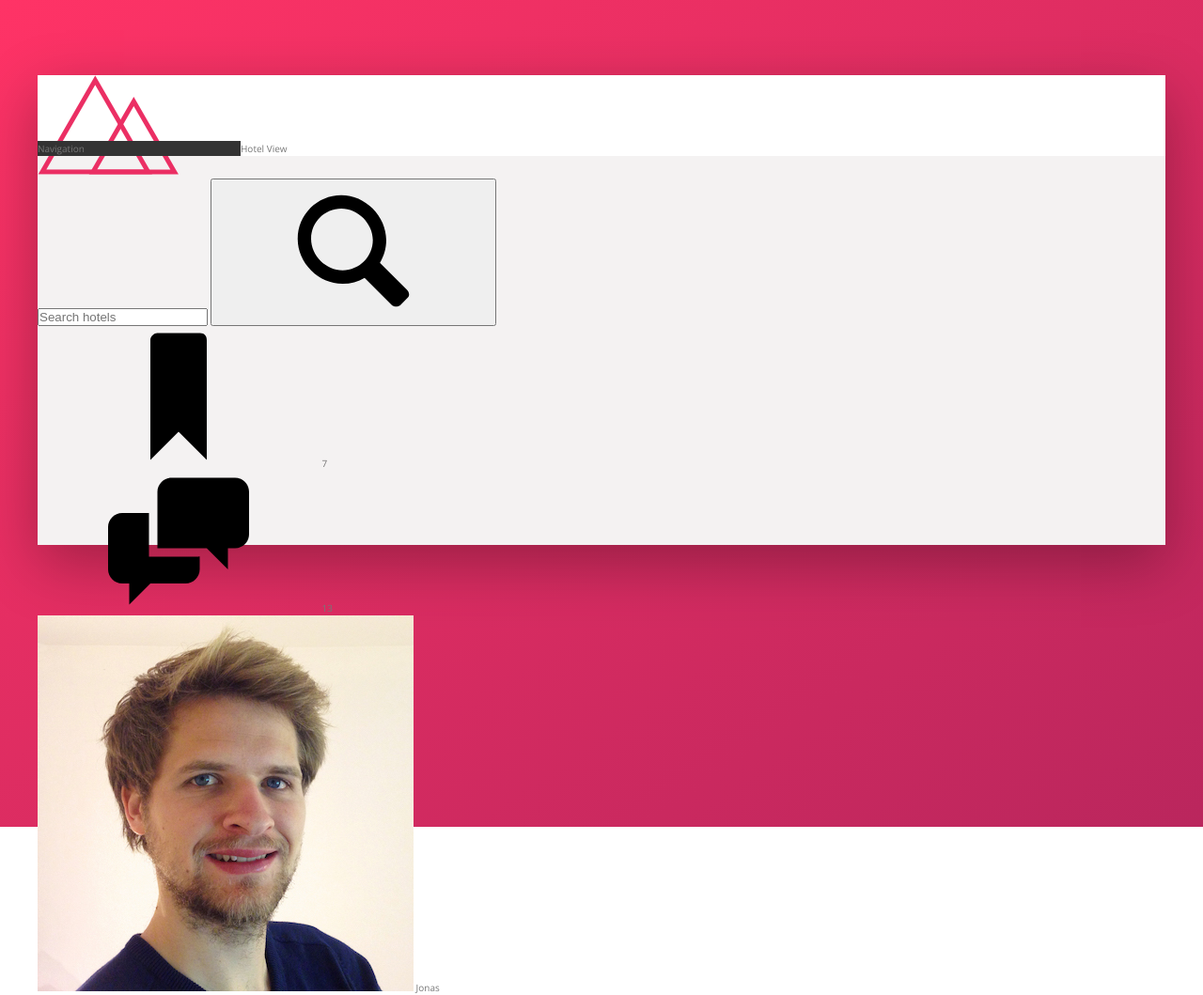
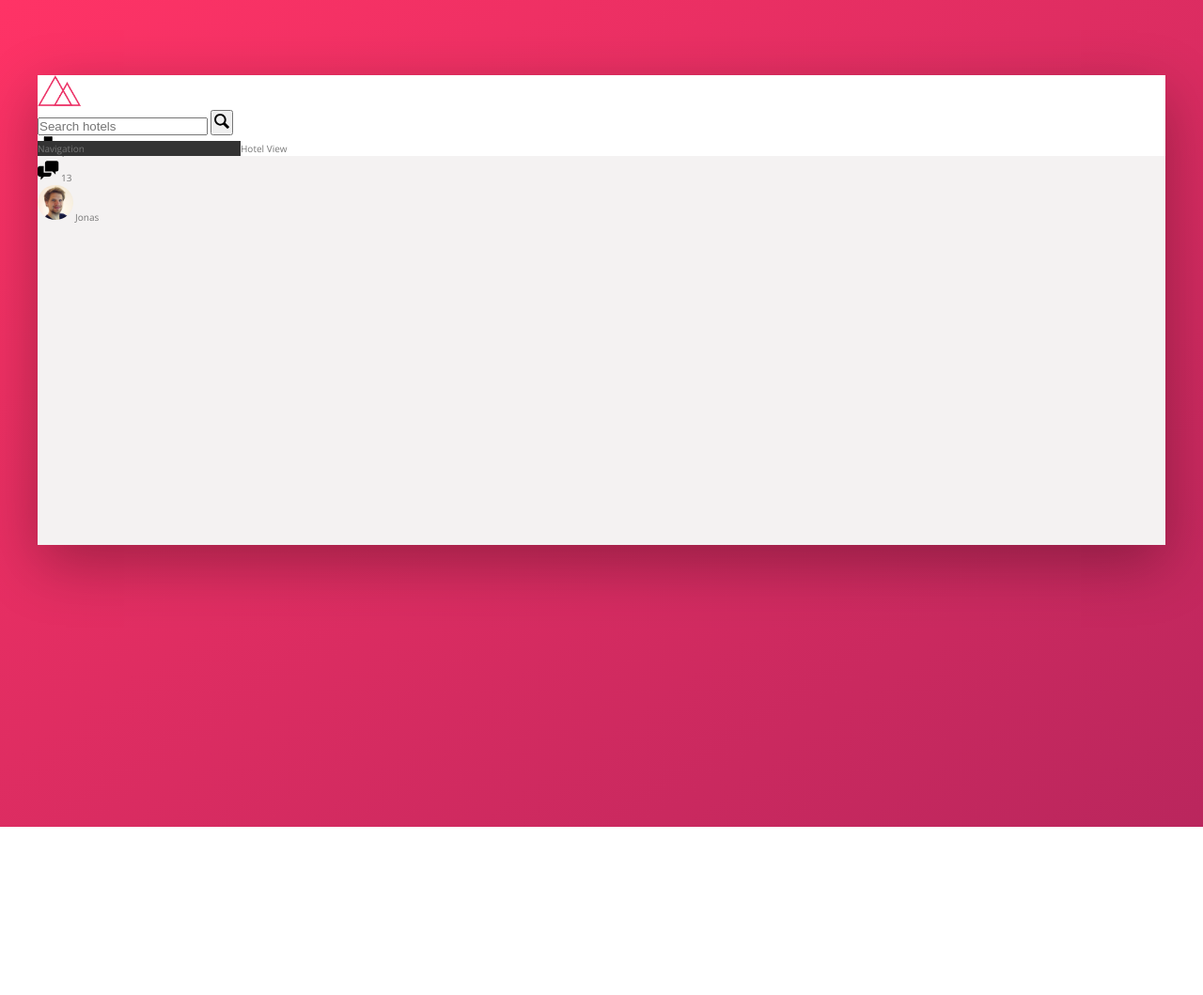
Before and after one commit to AnthonyKuang/Trillo-App, a website: page index.html in a window 1280 px wide. Shown: the whole page at 94% size. After the commit the page ends 880 px from the top, so only its background shows below. Drawn offline with nearby package versions, Linux system fonts and the light colour scheme.

Commit message:
svg format

```diff
--- a/sass/_components.scss
+++ b/sass/_components.scss
@@ -0,0 +1,52 @@
+///////////////////////////
+// LOGO
+.logo {
+  height: 3.25rem;
+}
+
+///////////////////////////
+// SEARCH
+.search {
+  &__input {
+
+  }
+
+  &__button {
+
+  }
+
+  &__icon {
+    height: 2rem;
+    width: 2rem;
+  }
+}
+
+///////////////////////////
+// USER NAVIGATION
+.user-nav {
+  &__icon-box {
+
+  }
+
+  &__icon {
+    height: 2.25rem;
+    width: 2.25rem;
+  }
+
+  &__notification {
+
+  }
+
+  &__user {
+
+  }
+
+  &__user-photo {
+    height: 3.75rem;
+    border-radius: 50%;
+  }
+
+  &__user-name {
+
+  }
+}
```
Also changed, not shown: index.html (+3 -0 lines), css/style.css.
